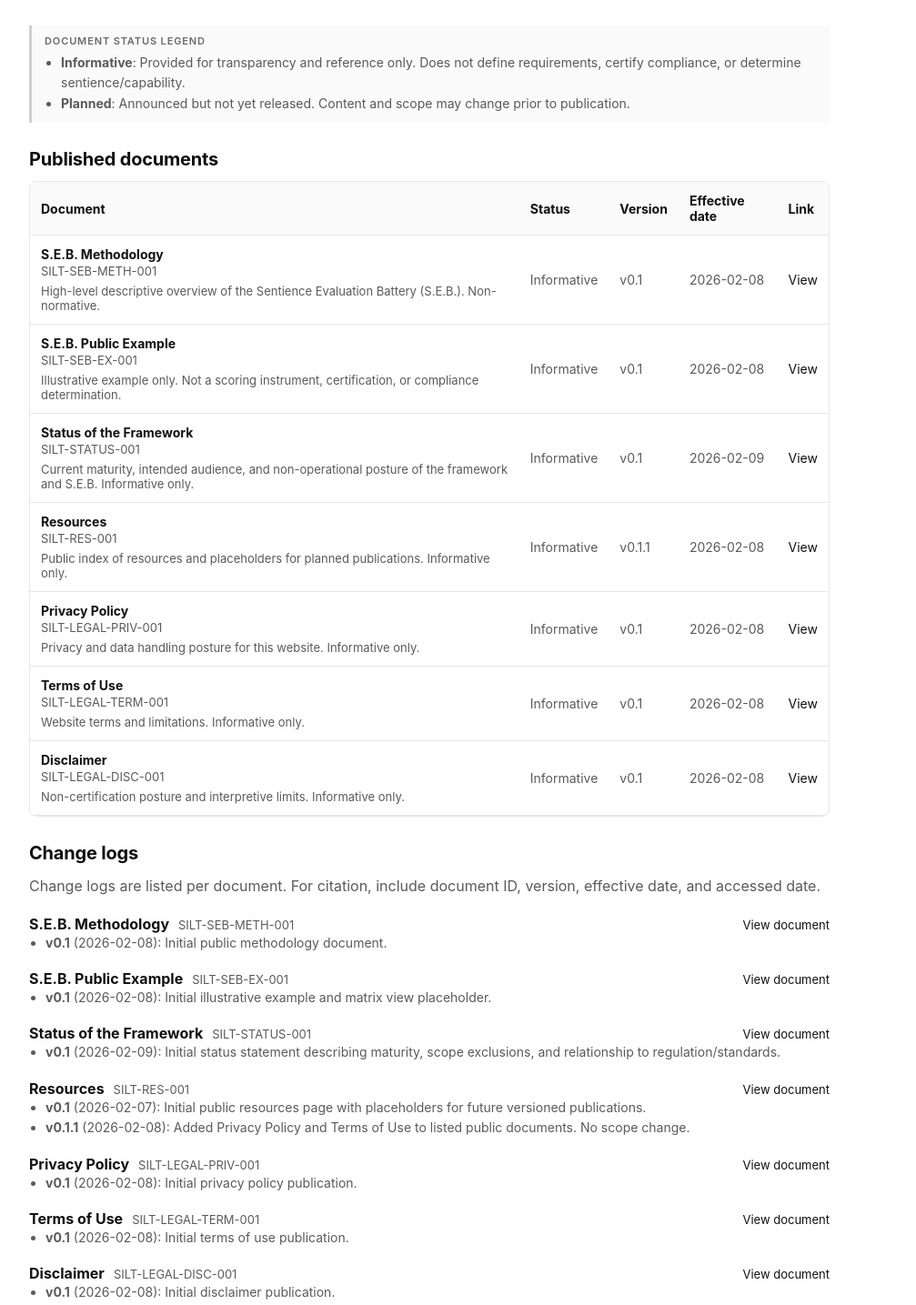
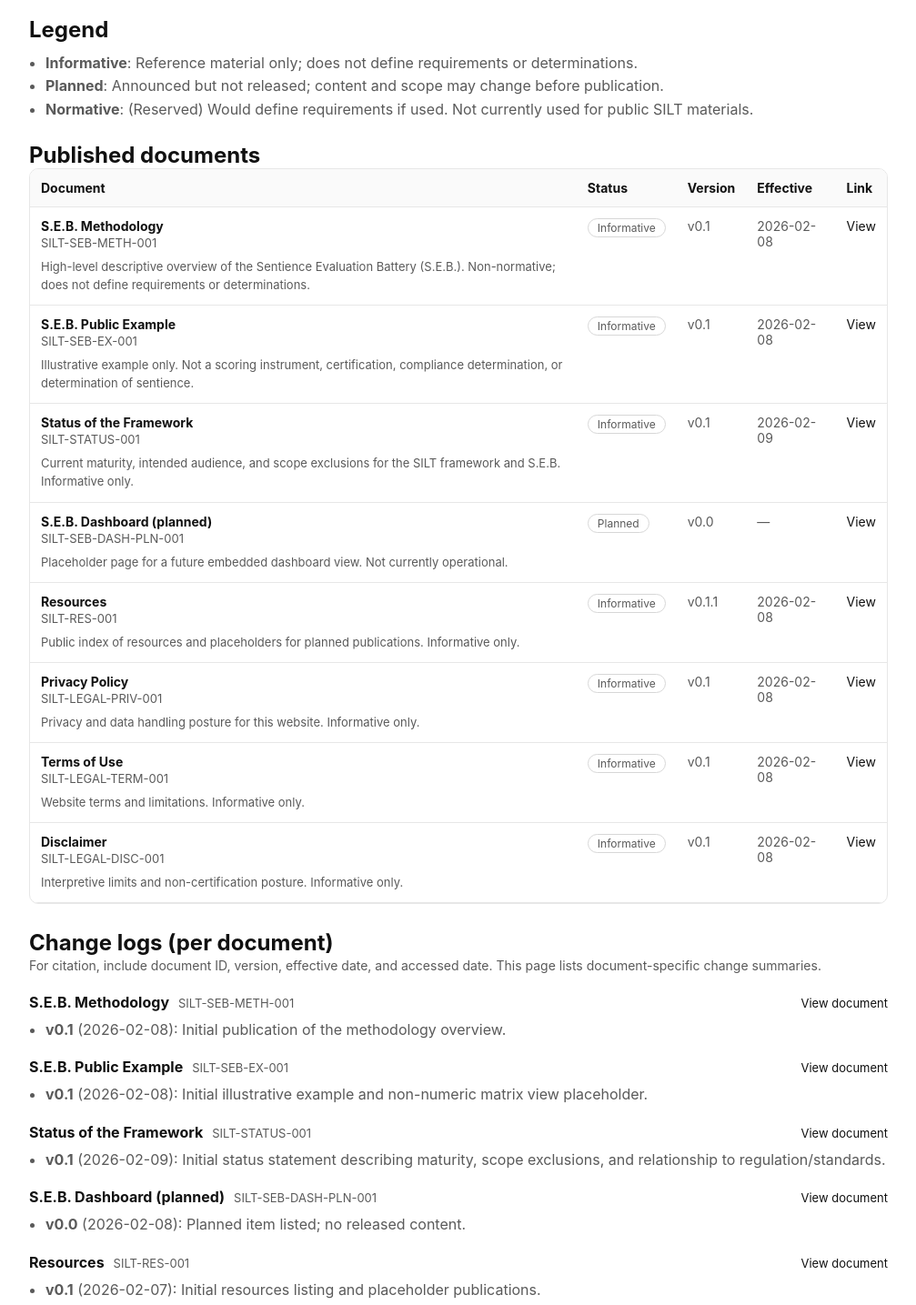
Before and after one commit to neuronomocon-bit/silt-site, a Next.js app: page /registry in a window 1280 px wide. Shown: the part 287-1722 px from the top of the page at 91% size, without its empty margins (136-1143 px from the left). Built offline with nearby package versions, Linux system fonts and the light colour scheme.

Commit message:
Add Status page and register it in Document Registry

```diff
--- a/src/app/registry/page.tsx
+++ b/src/app/registry/page.tsx
@@ -1,24 +1,36 @@
 import React from "react";
 import { DocumentHeader } from "@/components/document-header";
-import { Callout, PageWrap, MutedP, H2 } from "@/components/ui";
+
+export const metadata = {
+  title: "Document Registry | Sentient Index Labs & Technology",
+  description:
+    "Public registry of SILT documents, including versions and change logs for the Sentience Evaluation Battery (S.E.B.).",
+};
+
+type Status = "Informative" | "Planned" | "Normative";
 
 type Change = {
   version: string;
-  date: string;
+  date: string; // YYYY-MM-DD
   summary: string;
 };
 
 type Doc = {
   id: string;
   title: string;
-  status: "Informative" | "Planned" | "Normative";
+  status: Status;
   version: string;
-  effectiveDate: string;
+  effectiveDate: string; // YYYY-MM-DD
   href: string;
   scopeNote: string;
-  changes: Change[];
+  changeLog: Change[];
 };
 
+const REG_VERSION = "v0.1";
+const REG_EFFECTIVE = "2026-02-09";
+
+// Keep these IDs stable and unique.
+// Update versions/dates when you change documents.
 const DOCS: Doc[] = [
   {
     id: "SILT-SEB-METH-001",
@@ -28,12 +40,12 @@ const DOCS: Doc[] = [
     effectiveDate: "2026-02-08",
     href: "/methodology",
     scopeNote:
-      "High-level descriptive overview of the Sentience Evaluation Battery (S.E.B.). Non-normative.",
-    changes: [
+      "High-level descriptive overview of the Sentience Evaluation Battery (S.E.B.). Non-normative; does not define requirements or determinations.",
+    changeLog: [
       {
         version: "v0.1",
         date: "2026-02-08",
-        summary: "Initial public methodology document.",
+        summary: "Initial publication of the methodology overview.",
       },
     ],
   },
@@ -45,17 +57,15 @@ const DOCS: Doc[] = [
     effectiveDate: "2026-02-08",
     href: "/example",
     scopeNote:
-      "Illustrative example only. Not a scoring instrument, certification, or compliance determination.",
-    changes: [
+      "Illustrative example only. Not a scoring instrument, certification, compliance determination, or determination of sentience.",
+    changeLog: [
       {
         version: "v0.1",
         date: "2026-02-08",
-        summary: "Initial illustrative example and matrix view placeholder.",
+        summary: "Initial illustrative example and non-numeric matrix view placeholder.",
       },
     ],
   },
-
-  // ✅ NEW DOCUMENT: Status of the Framework
   {
     id: "SILT-STATUS-001",
     title: "Status of the Framework",
@@ -64,8 +74,8 @@ const DOCS: Doc[] = [
     effectiveDate: "2026-02-09",
     href: "/status",
     scopeNote:
-      "Current maturity, intended audience, and non-operational posture of the framework and S.E.B. Informative only.",
-    changes: [
+      "Current maturity, intended audience, and scope exclusions for the SILT framework and S.E.B. Informative only.",
+    changeLog: [
       {
         version: "v0.1",
         date: "2026-02-09",
@@ -74,7 +84,23 @@ const DOCS: Doc[] = [
       },
     ],
   },
-
+  {
+    id: "SILT-SEB-DASH-PLN-001",
+    title: "S.E.B. Dashboard (planned)",
+    status: "Planned",
+    version: "v0.0",
+    effectiveDate: "—",
+    href: "/seb",
+    scopeNote:
+      "Placeholder page for a future embedded dashboard view. Not currently operational.",
+    changeLog: [
+      {
+        version: "v0.0",
+        date: "2026-02-08",
+        summary: "Planned item listed; no released content.",
+      },
+    ],
+  },
   {
     id: "SILT-RES-001",
     title: "Resources",
@@ -84,18 +110,16 @@ const DOCS: Doc[] = [
     href: "/resources",
     scopeNote:
       "Public index of resources and placeholders for planned publications. Informative only.",
-    changes: [
+    changeLog: [
       {
         version: "v0.1",
         date: "2026-02-07",
-        summary:
-          "Initial public resources page with placeholders for future versioned publications.",
+        summary: "Initial resources listing and placeholder publications.",
       },
       {
         version: "v0.1.1",
         date: "2026-02-08",
-        summary:
-          "Added Privacy Policy and Terms of Use to listed public documents. No scope change.",
+        summary: "Updated registry cross-references for Privacy and Terms. No scope change.",
       },
     ],
   },
@@ -108,11 +132,11 @@ const DOCS: Doc[] = [
     href: "/privacy",
     scopeNote:
       "Privacy and data handling posture for this website. Informative only.",
-    changes: [
+    changeLog: [
       {
         version: "v0.1",
         date: "2026-02-08",
-        summary: "Initial privacy policy publication.",
+        summary: "Initial publication.",
       },
     ],
   },
@@ -125,11 +149,11 @@ const DOCS: Doc[] = [
     href: "/terms",
     scopeNote:
       "Website terms and limitations. Informative only.",
-    changes: [
+    changeLog: [
       {
         version: "v0.1",
         date: "2026-02-08",
-        summary: "Initial terms of use publication.",
+        summary: "Initial publication.",
       },
     ],
   },
@@ -141,50 +165,66 @@ const DOCS: Doc[] = [
     effectiveDate: "2026-02-08",
     href: "/disclaimer",
     scopeNote:
-      "Non-certification posture and interpretive limits. Informative only.",
-    changes: [
+      "Interpretive limits and non-certification posture. Informative only.",
+    changeLog: [
       {
         version: "v0.1",
         date: "2026-02-08",
-        summary: "Initial disclaimer publication.",
+        summary: "Initial publication.",
       },
     ],
   },
 ];
 
-export const metadata = {
-  title: "Document Registry | Sentient Index Labs & Technology",
-  description:
-    "Document Registry for Sentient Index Labs & Technology (SILT), including versioning and change logs for public documents related to the Sentience Evaluation Battery (S.E.B.).",
+function StatusPill({ status }: { status: Status }) {
+  const base: React.CSSProperties = {
+    display: "inline-flex",
+    alignItems: "center",
+    padding: "2px 10px",
+    borderRadius: 999,
+    border: "1px solid #d7d7d7",
+    fontSize: 12,
+    color: "#5a5a5a",
+    background: "#fff",
+    whiteSpace: "nowrap",
   };
+
+  if (status === "Planned") return <span style={base}>Planned</span>;
+  if (status === "Normative") return <span style={base}>Normative</span>;
+  return <span style={base}>Informative</span>;
+}
 
 export default function RegistryPage() {
   return (
-    <PageWrap>
+    <article style={{ maxWidth: 980 }}>
       <DocumentHeader
         title="Document Registry"
         subtitle="Public registry of SILT documents and version history"
         status="Informative"
-        version="v0.1"
-        effectiveDate="2026-02-09"
+        version={REG_VERSION}
+        effectiveDate={REG_EFFECTIVE}
         note="This registry is provided for transparency and citation. Inclusion does not imply certification, compliance determination, or a determination of sentience."
       />
 
-      <Callout title="Document status legend">
-        <ul style={{ margin: 0, paddingLeft: 18, color: "#5a5a5a", lineHeight: 1.6 }}>
+      <section style={{ marginTop: 18 }}>
+        <h2>Legend</h2>
+        <ul style={{ marginTop: 10, paddingLeft: 18, color: "#5a5a5a", lineHeight: 1.6 }}>
           <li>
-            <strong>Informative</strong>: Provided for transparency and reference only. Does not
-            define requirements, certify compliance, or determine sentience/capability.
+            <strong>Informative</strong>: Reference material only; does not define requirements or determinations.
           </li>
           <li>
-            <strong>Planned</strong>: Announced but not yet released. Content and scope may change
-            prior to publication.
+            <strong>Planned</strong>: Announced but not released; content and scope may change before publication.
+          </li>
+          <li>
+            <strong>Normative</strong>: (Reserved) Would define requirements if used. Not currently used for public SILT materials.
           </li>
         </ul>
-      </Callout>
+      </section>
 
-      <H2>Published documents</H2>
-      <div style={{ overflowX: "auto", border: "1px solid #e7e7e7", borderRadius: 8 }}>
+      <section style={{ marginTop: 22 }}>
+        <h2>Published documents</h2>
+
+        <div style={{ overflowX: "auto", border: "1px solid #e7e7e7", borderRadius: 10 }}>
           <table style={{ width: "100%", borderCollapse: "collapse", fontSize: 14 }}>
             <thead>
               <tr style={{ background: "#fafafa" }}>
@@ -198,59 +238,70 @@ export default function RegistryPage() {
                   Version
                 </th>
                 <th style={{ textAlign: "left", padding: 12, borderBottom: "1px solid #e7e7e7" }}>
-                Effective date
+                  Effective
                 </th>
                 <th style={{ textAlign: "left", padding: 12, borderBottom: "1px solid #e7e7e7" }}>
                   Link
                 </th>
               </tr>
             </thead>
+
             <tbody>
               {DOCS.map((doc) => (
                 <tr key={doc.id}>
-                <td style={{ padding: 12, borderBottom: "1px solid #e7e7e7" }}>
-                  <div style={{ fontWeight: 650, color: "#111" }}>{doc.title}</div>
-                  <div style={{ color: "#5a5a5a", fontSize: 13, marginTop: 2 }}>{doc.id}</div>
-                  <div style={{ color: "#5a5a5a", fontSize: 13, marginTop: 6 }}>{doc.scopeNote}</div>
+                  <td style={{ padding: 12, borderBottom: "1px solid #e7e7e7", verticalAlign: "top" }}>
+                    <div style={{ fontWeight: 650 }}>{doc.title}</div>
+                    <div style={{ marginTop: 2, color: "#5a5a5a", fontSize: 13 }}>{doc.id}</div>
+                    <div style={{ marginTop: 8, color: "#5a5a5a", fontSize: 13, lineHeight: 1.55 }}>
+                      {doc.scopeNote}
+                    </div>
                   </td>
-                <td style={{ padding: 12, borderBottom: "1px solid #e7e7e7", color: "#5a5a5a" }}>
-                  {doc.status}
+
+                  <td style={{ padding: 12, borderBottom: "1px solid #e7e7e7", verticalAlign: "top" }}>
+                    <StatusPill status={doc.status} />
                   </td>
-                <td style={{ padding: 12, borderBottom: "1px solid #e7e7e7", color: "#5a5a5a" }}>
+
+                  <td style={{ padding: 12, borderBottom: "1px solid #e7e7e7", color: "#5a5a5a", verticalAlign: "top" }}>
                     {doc.version}
                   </td>
-                <td style={{ padding: 12, borderBottom: "1px solid #e7e7e7", color: "#5a5a5a" }}>
+
+                  <td style={{ padding: 12, borderBottom: "1px solid #e7e7e7", color: "#5a5a5a", verticalAlign: "top" }}>
                     {doc.effectiveDate}
                   </td>
-                <td style={{ padding: 12, borderBottom: "1px solid #e7e7e7" }}>
-                  <a href={doc.href}>View</a>
+
+                  <td style={{ padding: 12, borderBottom: "1px solid #e7e7e7", verticalAlign: "top" }}>
+                    <a href={doc.href} style={{ textDecoration: "none" }}>
+                      View
+                    </a>
                   </td>
                 </tr>
               ))}
             </tbody>
           </table>
         </div>
+      </section>
 
-      <H2 style={{ marginTop: 28 }}>Change logs</H2>
-      <MutedP>
-        Change logs are listed per document. For citation, include document ID, version, effective
-        date, and accessed date.
-      </MutedP>
+      <section style={{ marginTop: 28 }}>
+        <h2>Change logs (per document)</h2>
+        <p style={{ color: "#5a5a5a", fontSize: 14, lineHeight: 1.6 }}>
+          For citation, include document ID, version, effective date, and accessed date. This page lists
+          document-specific change summaries.
+        </p>
 
         {DOCS.map((doc) => (
-        <section key={`${doc.id}-changes`} style={{ marginTop: 18 }}>
+          <section key={`${doc.id}-changelog`} style={{ marginTop: 18 }}>
             <div style={{ display: "flex", flexWrap: "wrap", gap: 10, alignItems: "baseline" }}>
               <div style={{ fontWeight: 650 }}>{doc.title}</div>
               <div style={{ color: "#5a5a5a", fontSize: 13 }}>{doc.id}</div>
               <div style={{ marginLeft: "auto" }}>
-              <a href={doc.href} style={{ fontSize: 13 }}>
+                <a href={doc.href} style={{ fontSize: 13, textDecoration: "none" }}>
                   View document
                 </a>
               </div>
             </div>
 
-          <ul style={{ color: "#5a5a5a", fontSize: 14, lineHeight: 1.6, paddingLeft: 18 }}>
-            {doc.changes.map((c) => (
+            <ul style={{ marginTop: 8, paddingLeft: 18, color: "#5a5a5a", lineHeight: 1.6 }}>
+              {doc.changeLog.map((c) => (
                 <li key={`${doc.id}-${c.version}-${c.date}`}>
                   <strong>{c.version}</strong> ({c.date}): {c.summary}
                 </li>
@@ -258,6 +309,7 @@ export default function RegistryPage() {
             </ul>
           </section>
         ))}
-    </PageWrap>
+      </section>
+    </article>
   );
 }
```
Also changed, not shown: src/app/status/page.tsx (+42 -53 lines). Lines whose indentation alone changed are shown as unchanged.
